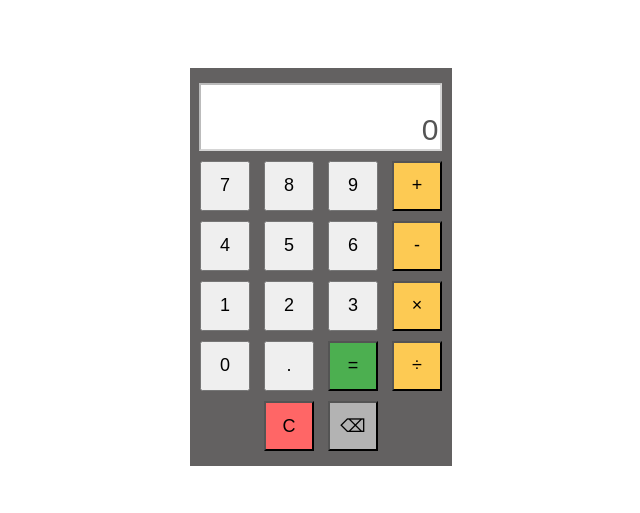
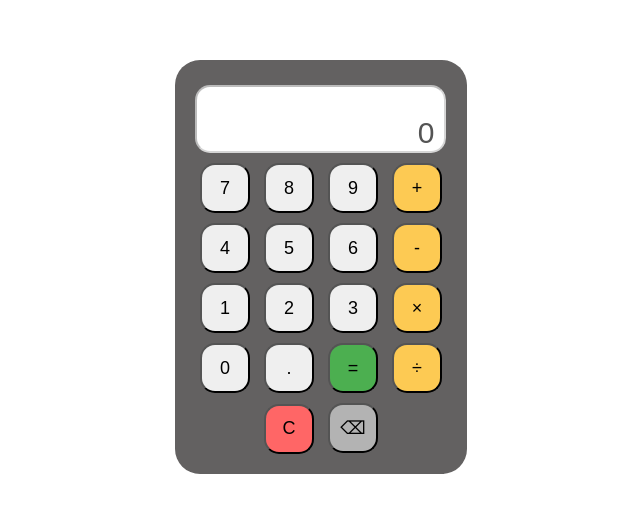
Before and after one commit to diandrarad/calculator, a plain HTML site: page index.html in a window 1280 px wide. Shown: the part 133-646 px from the top of the page, without its empty margins (319-959 px from the left). Drawn offline with Linux system fonts and the light colour scheme.

Commit message:
Update styles.css

```diff
--- a/styles.css
+++ b/styles.css
@@ -10,7 +10,8 @@ body {
 #calculator {
     text-align: center;
     background-color: rgb(99, 97, 97);
-    padding: 15px 5px 10px 5px;
+    padding: 25px 20px 15px 20px;
+    border-radius: 25px;
 }
 
 #num-op {
@@ -18,7 +19,11 @@ body {
     width: 235px;
     text-align: right;
     background-color: rgb(255, 255, 255);
+    padding-right: 10px;
     border-bottom: none;
+    border-radius: 0;
+    border-top-left-radius: 15px;
+    border-top-right-radius: 15px;
 }
 
 #display {
@@ -27,8 +32,11 @@ body {
     font-size: 30px;
     text-align: right;
     background-color: rgb(255, 255, 255);
+    padding-right: 10px;
     margin-bottom: 5px;
     border-top: none;
+    border-bottom-left-radius: 15px;
+    border-bottom-right-radius: 15px;
 }
 
 input {
@@ -39,6 +47,7 @@ input {
 #display ~ input {
     width: 50px;
     margin: 5px;
+    border-radius: 15px;
 }
 
 .operator {
```
